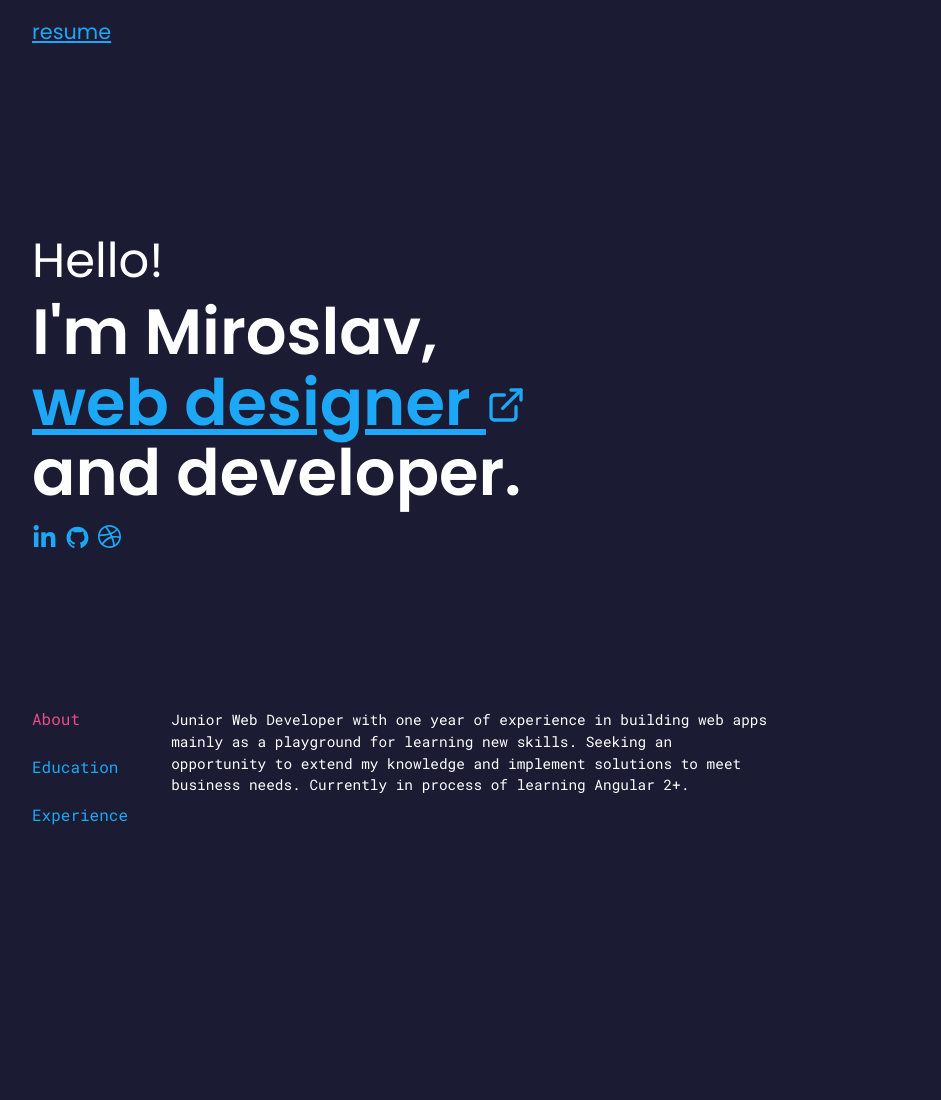
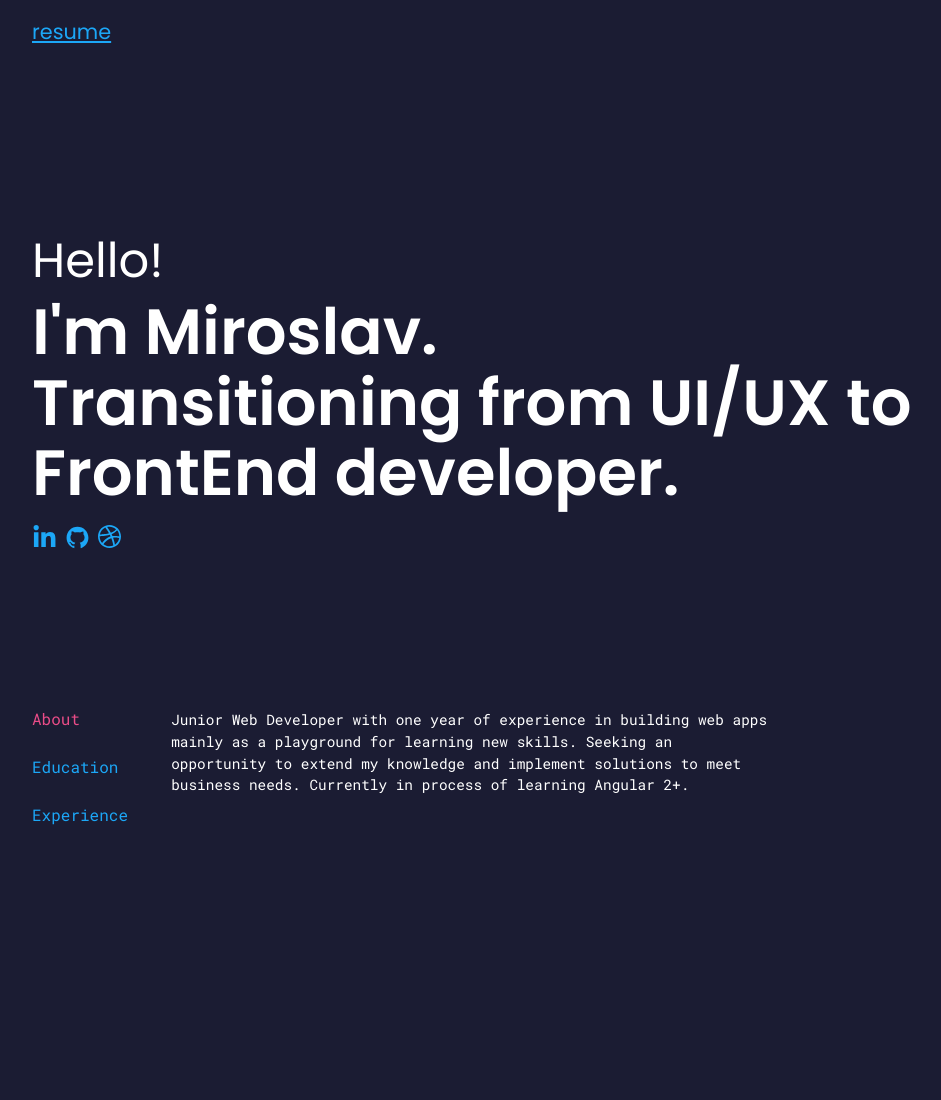
Before and after one commit to themikegit/bio, a Gatsby site: page / in a window 1280 px wide. Shown: the top 1100 px of the page, without its empty margins (158-1099 px from the left). Built offline with nearby package versions, Linux system fonts and the light colour scheme; Gatsby itself is replaced by a stand-in of ours.

Commit message:
Update hero.js

```diff
--- a/src/comp/hero.js
+++ b/src/comp/hero.js
@@ -19,13 +19,9 @@ export default function Hero() {
         <span> Hello! </span>
         <h1>
 
-          I'm Miroslav, <br />{" "}
-          <a href="https://www.brandmik.com">
-            {" "}
-            web designer <FiExternalLink size={40} />{" "}
-          </a>{" "}
+          I'm Miroslav.
           <br />
-          and developer.{" "}
+         Transitioning from UI/UX to FrontEnd developer.
         </h1>
         <Social>
           <ul>
```
